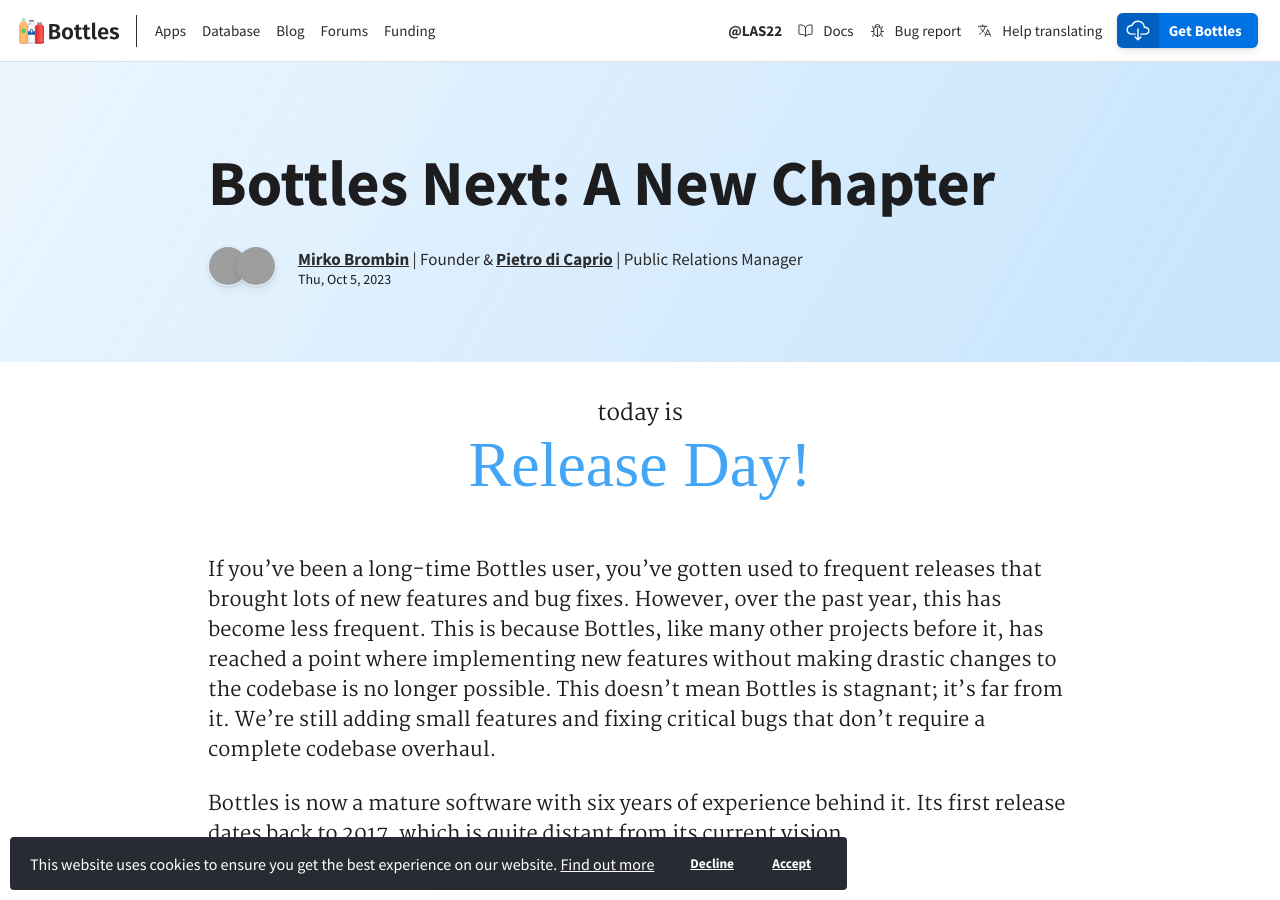
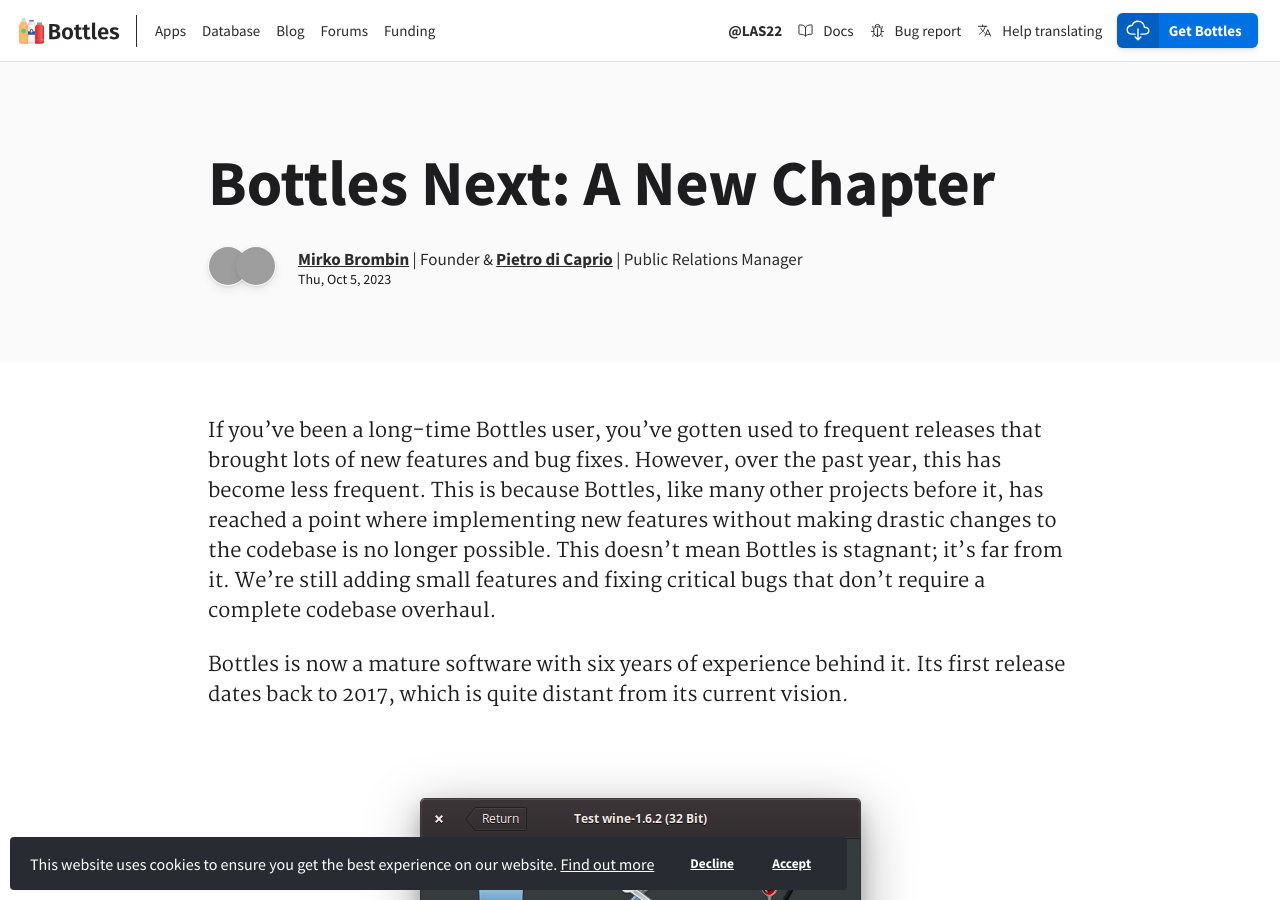
Before and after one commit to bottlesdevs/website, a Jekyll site: the page built from _posts/2023-10-05-bottles-next-a-new-chapter.md, in a window 1280 px wide and 900 px high. Built offline with Jekyll 4.4.1, drawn with Linux system fonts in a browser that asks for light colours; nearby versions of some CDN libraries; comment, search, counter and statistics services are not loaded; some of the changed lines change nothing that is shown; grey boxes are pictures that could not be loaded.

Commit message:
remove release day flags

```diff
--- a/_posts/2023-10-05-bottles-next-a-new-chapter.md
+++ b/_posts/2023-10-05-bottles-next-a-new-chapter.md
@@ -6,8 +6,6 @@
 thumb: https://raw.githubusercontent.com/bottlesdevs/data/main/backgrounds/Next.png
 published: true
 comments: true
-is_release_day: false
-is_release_day_color: '#42a5f5'
 user_nick: mirkobrombin
 user_name: Mirko Brombin
 user_tag: Founder
```
